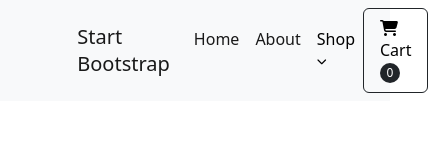
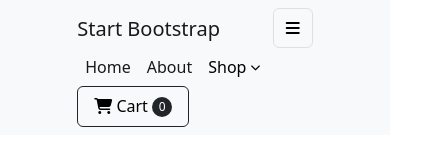
Before and after one commit to SiruzMammadli/start-bootstrap-shopping, a plain HTML site: page index.html in a window 390 px wide. Shown: the whole page, 428 px wide, since content can reach past the window. Drawn offline with Linux system fonts and the light colour scheme.

Commit message:
second commit

```diff
--- a/index.html
+++ b/index.html
@@ -13,6 +13,9 @@
             <div>
                 <a href="/">Start Bootstrap</a>
             </div>
+            <button class="toggle_btn">
+                <i class="fa-solid fa-bars"></i>
+            </button>
             <ul class="flex">
                 <li><a href="#">Home</a></li>
                 <li><a href="#">About</a></li>
@@ -33,6 +36,27 @@
                 <span class="count inline-flex items-center justify-center">0</span>
             </button>
         </div>
+        <div class="container header_wrapper">
+            <ul class="flex responsive">
+                <li><a href="#">Home</a></li>
+                <li><a href="#">About</a></li>
+                <li>
+                    <label>
+                        <span>Shop</span>
+                        <i class="fa-solid fa-chevron-down chevron"></i>
+                        <input type="checkbox"/>
+                    </label>
+                    <div class="shopMenu">
+                        hello
+                    </div>
+                </li>
+            </ul>
+            <button class="cart_btn responsive_btn">
+                <i class="fa-solid fa-cart-shopping"></i>
+                <span>Cart</span>
+                <span class="count inline-flex items-center justify-center">0</span>
+            </button>
+        </div>
     </header>
 </body>
 </html>
--- /dev/null
+++ b/index2.html
@@ -0,0 +1,14 @@
+<!DOCTYPE html>
+<html lang="en">
+<head>
+    <meta charset="UTF-8">
+    <meta name="viewport" content="width=device-width, initial-scale=1.0">
+    <title>Document</title>
+    <link rel="stylesheet" href="style2.css">
+</head>
+<body>
+    <div>
+        Box
+    </div>
+</body>
+</html>
--- a/style.css
+++ b/style.css
@@ -106,6 +106,10 @@ header .header_wrapper > .cart_btn {
     border: 1px solid var(--dark-clr);
     border-radius: .375rem;
     transition: color 200ms ease-in-out, background-color 200ms ease-in-out;
+
+    &.responsive_btn {
+        display: none;
+    }
 }
 
 header .header_wrapper > .cart_btn:hover {
@@ -123,6 +127,26 @@ header .header_wrapper > .cart_btn .count {
     transform: translateY(-1px);
 }
 
-/* header .header_wrapper > ul > li > a:hover {
+header .header_wrapper > .toggle_btn {
+    border: 1px solid rgb(0 0 0 / 10%);
+    padding: .5rem .75rem;
+    border-radius: .375rem;
+    display: none;
+}
 
-} */
+
+@media (max-width: 992px) {
+    header .header_wrapper > ul:not(.responsive) {
+        display: none;
+    }
+    header .header_wrapper > .cart_btn {
+        display: none;
+
+        &.responsive_btn {
+            display: block;
+        }
+    }
+    header .header_wrapper > .toggle_btn {
+        display: block;
+    }
+}
--- /dev/null
+++ b/style2.css
@@ -0,0 +1,13 @@
+div {
+    width: 800px;
+    height: 500px;
+    background-color: darkslategrey;
+    font-size: 50px;
+    color: white;
+}
+
+@media (max-width: 992px) {
+    div {
+        background-color: purple;
+    }
+}
```
